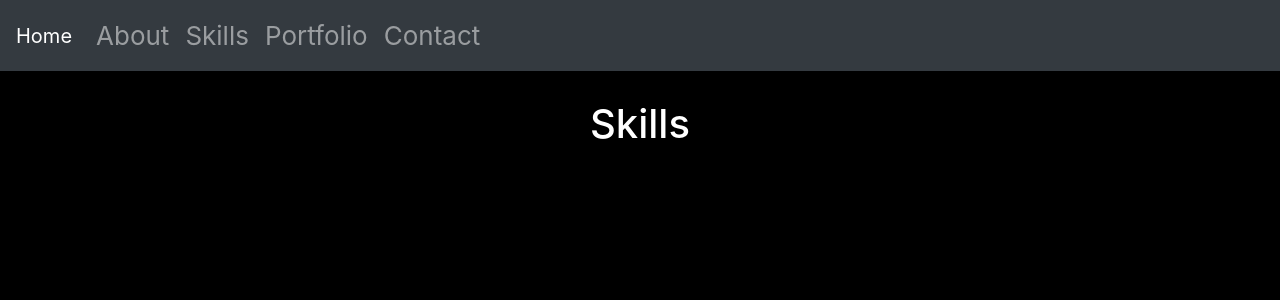
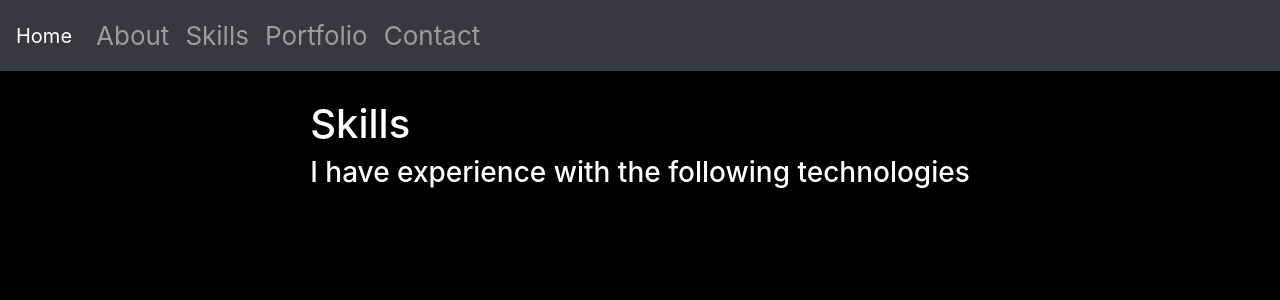
Before and after one commit to hiboabd/personal_website, a React (Create React App) app in the folder my-app/: page /skills in a window 1280 px wide. Shown: the top 300 px of the page. Built offline with nearby package versions, Linux system fonts and the light colour scheme.

Commit message:
Added skeleton html for skills page

```diff
--- a/my-app/src/components/skills.js
+++ b/my-app/src/components/skills.js
@@ -5,7 +5,19 @@ function Skills() {
 
   return (
     <div className="skills">
-      <h1> Skills </h1>
+      <div className="skills-header">
+        <h1> Skills </h1>
+        <h3> I have experience with the following technologies </h3>
+      </div>
+        <div className="lang-container">
+
+        </div>
+        <div className="fw-container">
+
+        </div>
+        <div className="other-container">
+
+        </div>
     </div>
   );
 }
```
